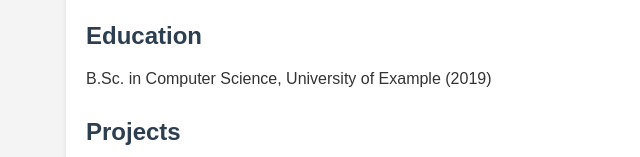
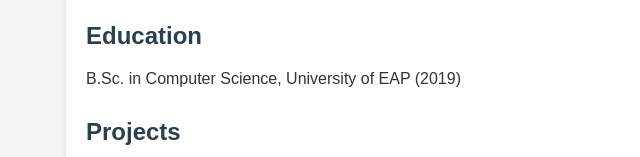
Before and after one commit to PapadoAndreas/Test_repo.md, a plain HTML site: page index.html in a window 1280 px wide. Shown: the part 643-800 px from the top of the page, 42-682 px from the left. Drawn offline with Linux system fonts and the light colour scheme.

Commit message:
Update index.html

```diff
--- a/index.html
+++ b/index.html
@@ -93,7 +93,7 @@
 
         <h2>Education</h2>
         <div class="education">
-            <p>B.Sc. in Computer Science, University of Example (2019)</p>
+            <p>B.Sc. in Computer Science, University of EAP (2019)</p>
         </div>
 
         <h2>Projects</h2>
```
